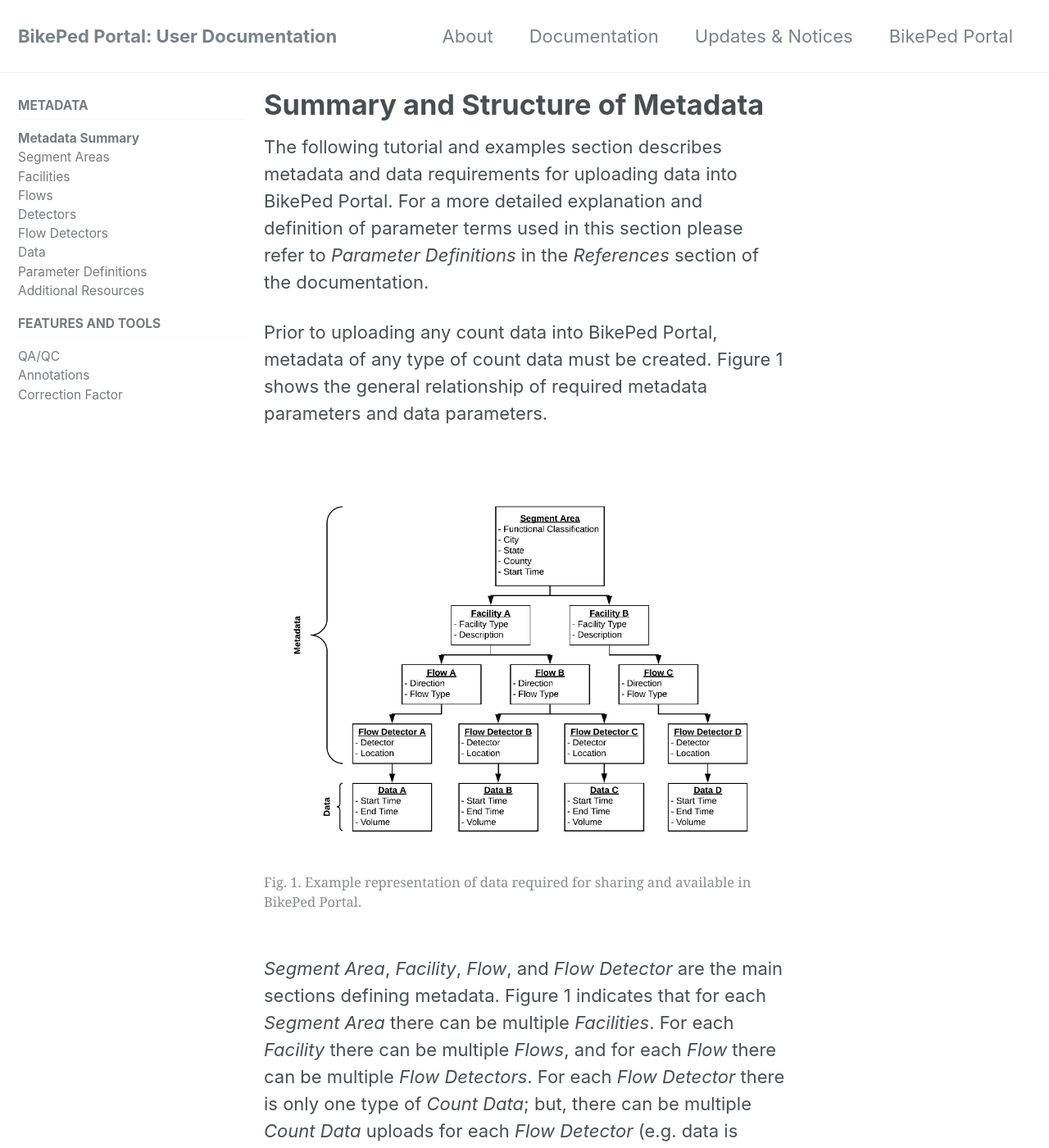
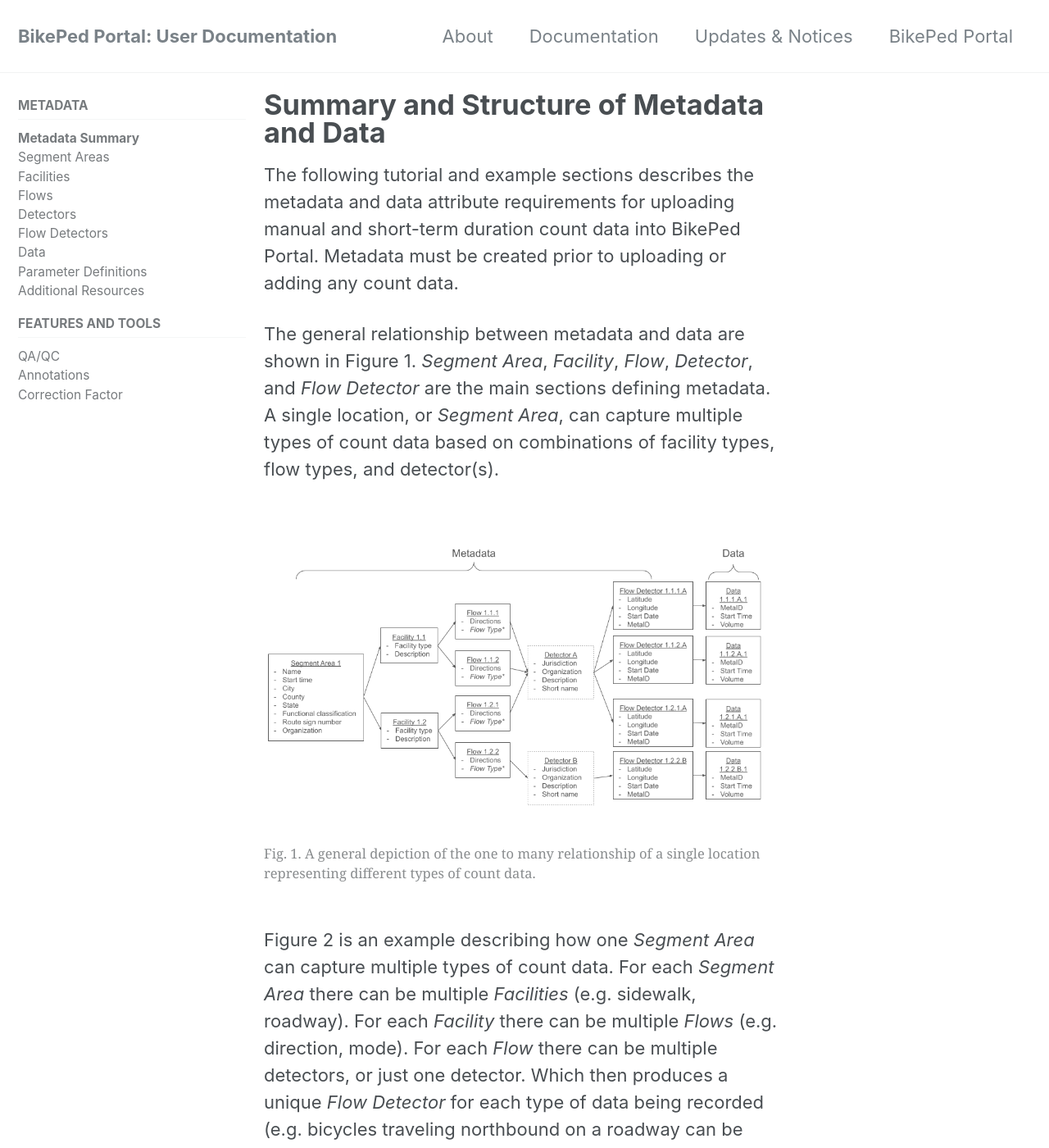
Before and after one commit to PSUTrec/documentation, a Jekyll site: the page built from _documents/00-metadata-summary.md, in a window 1280 px wide and 1400 px high. Shown: the whole window at 82% size. Built offline with Jekyll 4.4.1, drawn with Linux system fonts in a browser that asks for light colours; nearby versions of some CDN libraries; some of the changed text lies outside the part shown.

Commit message:
update metadata and data summary

```diff
--- a/_documents/00-metadata-summary.md
+++ b/_documents/00-metadata-summary.md
@@ -1,14 +1,21 @@
 ---
-title: "Summary and Structure of Metadata"
+title: "Summary and Structure of Metadata and Data"
 ---
 
-The following tutorial and examples section describes metadata and data requirements for uploading data into BikePed Portal. For a more detailed explanation and definition of parameter terms used in this section please refer to _Parameter Definitions_ in the _References_ section of the documentation.
+The following tutorial and example sections describes the metadata and data attribute requirements for uploading manual and short-term duration count data into BikePed Portal. Metadata must be created prior to uploading or adding any count data.
 
-Prior to uploading any count data into BikePed Portal, metadata of any type of count data must be created. Figure 1 shows the general relationship of required metadata parameters and data parameters.
+The general relationship between metadata and data are shown in Figure 1. _Segment Area_, _Facility_, _Flow_, _Detector_, and _Flow Detector_ are the main sections defining metadata. A single location, or _Segment Area_, can capture multiple types of count data based on combinations of facility types, flow types, and detector(s).
 
 <figure class="align-left">
-  <img src="{{ site.url }}{{ site.baseurl }}/assets/images/metadata-data-image.png" alt="">
-  <figcaption>Fig. 1. Example representation of data required for sharing and available in BikePed Portal.</figcaption>
+  <img src="{{ site.url }}{{ site.baseurl }}/assets/images/metadata-data-fig.png" alt="">
+  <figcaption>Fig. 1. A general depiction of the one to many relationship of a single location representing different types of count data.</figcaption>
 </figure>
 
-_Segment Area_, _Facility_, _Flow_, and _Flow Detector_ are the main sections defining metadata. Figure 1 indicates that for each _Segment Area_ there can be multiple _Facilities_. For each _Facility_ there can be multiple _Flows_, and for each _Flow_ there can be multiple _Flow Detectors_. For each _Flow Detector_ there is only one type of _Count Data_; but, there can be multiple _Count Data_ uploads for each _Flow Detector_ (e.g. data is manually uploaded periodically for different time periods). Under each main metadata and data section lists the required parameters. Optional parameters are available and will be discussed in the subsequent _Tutorial and Examples_ sections.
+Figure 2 is an example describing how one _Segment Area_ can capture multiple types of count data. For each _Segment Area_ there can be multiple _Facilities_ (e.g. sidewalk, roadway). For each _Facility_ there can be multiple _Flows_ (e.g. direction, mode). For each _Flow_ there can be multiple detectors, or just one detector. Which then produces a unique _Flow Detector_ for each type of data being recorded (e.g. bicycles traveling northbound on a roadway can be different from bicycles traveling southbound on a roadway). For each _Flow Detector_ there is only one type of _Data_ being counted.
+
+<figure class="align-left">
+  <img src="{{ site.url }}{{ site.baseurl }}/assets/images/metadata-data-example-fig.png" alt="">
+  <figcaption>Fig. 2. Example of how one location (Segment Area) represents multiple types of count data.</figcaption>
+</figure>
+
+The proceeding documentation sections for Metadata and Data lists and describes the required and optional attributes recorded in BikePed Portal. Examples are provided in each section. If there are any examples that are not listed that would be helpful, or more clarity is required, please let us know so that we can continue to improve the documentation.
```
Also changed, not shown: assets/images/metadata-data-example-fig.png (added), assets/images/metadata-data-fig.png (added).
